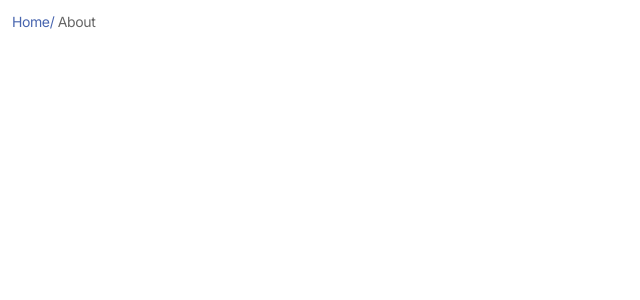
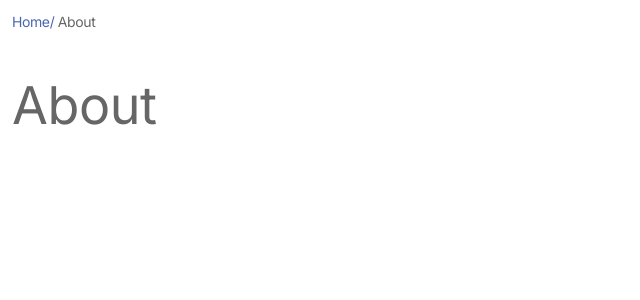
Before and after one commit to gabewolford/outdoor-recreation-archive, a Next.js app: page /about in a window 1280 px wide. Shown: the top 300 px of the page, without its empty margins (0-640 px from the left). Built offline with nearby package versions, Linux system fonts and the light colour scheme.

Commit message:
added dynamic title to breadcrumbs

```diff
--- a/src/app/about/layout.js
+++ b/src/app/about/layout.js
@@ -1,9 +1,9 @@
-import Breadcrumbs from "../components/Breadcrumbs";
+import BreadcrumbsWithTitle from "../components/BreadcrumbsWithTitle";
 
 export default function Layout({ children }) {
   return (
     <main className="p-3 text-sm text-gray-main">
-      <Breadcrumbs />
+      <BreadcrumbsWithTitle />
       {children}
     </main>
   );
--- a/src/app/books/layout.js
+++ b/src/app/books/layout.js
@@ -1,9 +1,9 @@
-import Breadcrumbs from "../components/Breadcrumbs";
+import BreadcrumbsWithTitle from "../components/BreadcrumbsWithTitle";
 
 export default function Layout({ children }) {
   return (
     <main className="p-3 text-sm text-gray-main">
-      <Breadcrumbs />
+      <BreadcrumbsWithTitle />
       {children}
     </main>
   );
--- a/src/app/catalogs/layout.js
+++ b/src/app/catalogs/layout.js
@@ -1,9 +1,9 @@
-import Breadcrumbs from "../components/Breadcrumbs";
+import BreadcrumbsWithTitle from "../components/BreadcrumbsWithTitle";
 
 export default function Layout({ children }) {
   return (
     <main className="p-3 text-sm text-gray-main">
-      <Breadcrumbs />
+      <BreadcrumbsWithTitle />
       {children}
     </main>
   );
--- a/src/app/components/Breadcrumbs.jsx
+++ b/src/app/components/BreadcrumbsWithTitle.jsx
@@ -3,12 +3,21 @@
 import { usePathname } from "next/navigation";
 import Link from "next/link";
 
-export default function Breadcrumbs({}) {
+export default function BreadcrumbsWithTitle({}) {
   const paths = usePathname();
   const pathNames = paths.split("/").filter((path) => path);
 
+  const capitalizeWords = (string) => {
+    return string
+      .split("-")
+      .map((word) => word.charAt(0).toUpperCase() + word.slice(1))
+      .join(" ");
+  };
+
+  const pageTitle = capitalizeWords(pathNames[pathNames.length - 1]);
+
   return (
-    <section className="flex flex-col">
+    <section className="flex flex-col gap-12">
       <div className="flex flex-row text-blue-main">
         <Link href={"/"} className="hover:text-gray-main">
           Home
@@ -17,14 +26,16 @@ export default function Breadcrumbs({}) {
 
         {pathNames.map((name, index) => {
           let href = `/${pathNames.slice(0, index + 1).join("/")}`;
-          let itemName = name;
+          let itemName = capitalizeWords(
+            name.charAt(0).toUpperCase() + name.slice(1)
+          );
 
           return (
             <div key={index}>
               <Link
                 key={index}
                 href={href}
-                className={`capitalize hover:text-gray-main ${
+                className={`hover:text-gray-main ${
                   index === pathNames.length - 1 ? "text-gray-main" : ""
                 }`}
               >
@@ -35,6 +46,10 @@ export default function Breadcrumbs({}) {
           );
         })}
       </div>
+
+      {pathNames.length > 0 && (
+        <h2 className="text-[52px] leading-[1]">{pageTitle}</h2>
+      )}
     </section>
   );
 }
--- a/src/app/donate/layout.js
+++ b/src/app/donate/layout.js
@@ -1,9 +1,9 @@
-import Breadcrumbs from "../components/Breadcrumbs";
+import BreadcrumbsWithTitle from "../components/BreadcrumbsWithTitle";
 
 export default function Layout({ children }) {
   return (
     <main className="p-3 text-sm text-gray-main">
-      <Breadcrumbs />
+      <BreadcrumbsWithTitle />
       {children}
     </main>
   );
--- a/src/app/magazines/layout.js
+++ b/src/app/magazines/layout.js
@@ -1,9 +1,9 @@
-import Breadcrumbs from "../components/Breadcrumbs";
+import BreadcrumbsWithTitle from "../components/BreadcrumbsWithTitle";
 
 export default function Layout({ children }) {
   return (
     <main className="p-3 text-sm text-gray-main">
-      <Breadcrumbs />
+      <BreadcrumbsWithTitle />
       {children}
     </main>
   );
--- a/src/app/manuscripts/layout.js
+++ b/src/app/manuscripts/layout.js
@@ -1,9 +1,9 @@
-import Breadcrumbs from "../components/Breadcrumbs";
+import BreadcrumbsWithTitle from "../components/BreadcrumbsWithTitle";
 
 export default function Layout({ children }) {
   return (
     <main className="p-3 text-sm text-gray-main">
-      <Breadcrumbs />
+      <BreadcrumbsWithTitle />
       {children}
     </main>
   );
--- a/src/app/periodicals/layout.js
+++ b/src/app/periodicals/layout.js
@@ -1,9 +1,9 @@
-import Breadcrumbs from "../components/Breadcrumbs";
+import BreadcrumbsWithTitle from "../components/BreadcrumbsWithTitle";
 
 export default function Layout({ children }) {
   return (
     <main className="p-3 text-sm text-gray-main">
-      <Breadcrumbs />
+      <BreadcrumbsWithTitle />
       {children}
     </main>
   );
--- a/src/app/photographs/layout.js
+++ b/src/app/photographs/layout.js
@@ -1,9 +1,9 @@
-import Breadcrumbs from "../components/Breadcrumbs";
+import BreadcrumbsWithTitle from "../components/BreadcrumbsWithTitle";
 
 export default function Layout({ children }) {
   return (
     <main className="p-3 text-sm text-gray-main">
-      <Breadcrumbs />
+      <BreadcrumbsWithTitle />
       {children}
     </main>
   );
--- a/src/app/research-fellowship/layout.js
+++ b/src/app/research-fellowship/layout.js
@@ -1,9 +1,9 @@
-import Breadcrumbs from "../components/Breadcrumbs";
+import BreadcrumbsWithTitle from "../components/BreadcrumbsWithTitle";
 
 export default function Layout({ children }) {
   return (
     <main className="p-3 text-sm text-gray-main">
-      <Breadcrumbs />
+      <BreadcrumbsWithTitle />
       {children}
     </main>
   );
```
